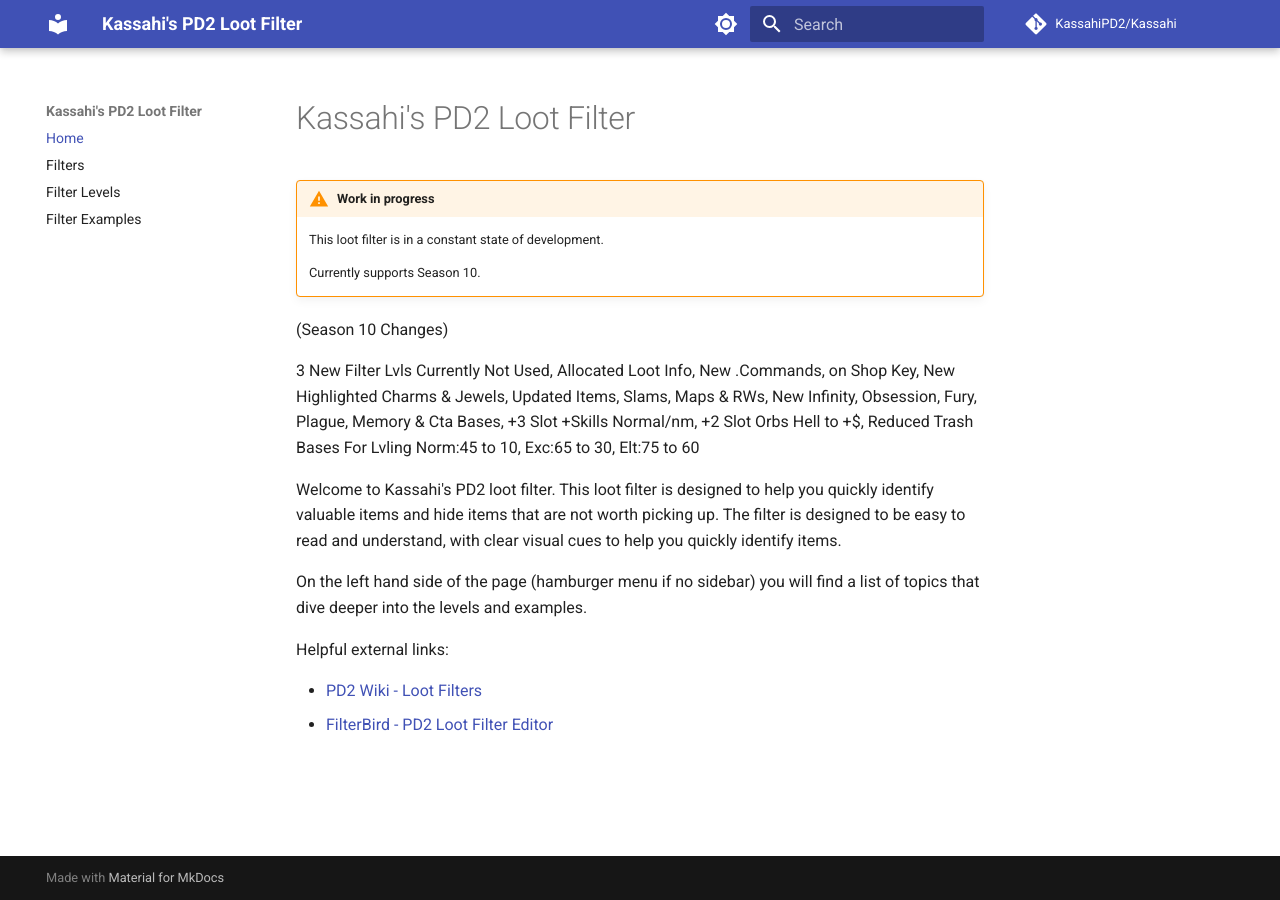
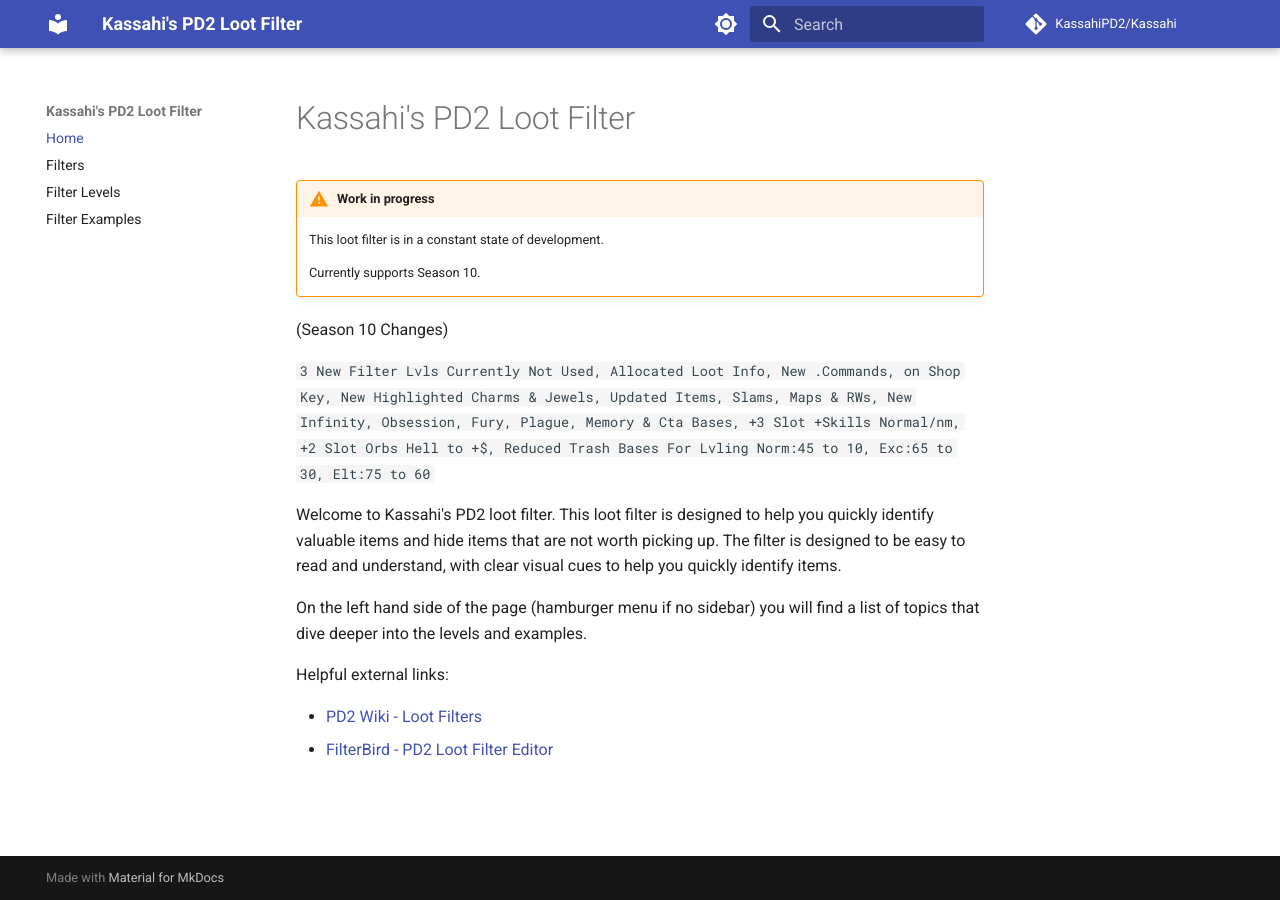
Before and after one commit to KassahiPD2/Kassahi, an MkDocs documentation site: the page built from docs/index.md, in a window 1280 px wide. Built offline with MkDocs 1.6.1 and Material for MkDocs 9.7.7, drawn with Linux system fonts in a browser that asks for light colours; comment, search, counter and statistics services are not loaded.

```diff
--- a/docs/index.md
+++ b/docs/index.md
@@ -8,7 +8,7 @@
 
 (Season 10 Changes)
 
-3 New Filter Lvls Currently Not Used, Allocated Loot Info, New .Commands, on Shop Key, New Highlighted Charms & Jewels, Updated Items, Slams, Maps & RWs, New Infinity, Obsession, Fury, Plague, Memory & Cta Bases, +3 Slot +Skills Normal/nm, +2 Slot Orbs Hell to +$, Reduced Trash Bases For Lvling Norm:45 to 10, Exc:65 to 30, Elt:75 to 60
+``3 New Filter Lvls Currently Not Used, Allocated Loot Info, New .Commands, on Shop Key, New Highlighted Charms & Jewels, Updated Items, Slams, Maps & RWs, New Infinity, Obsession, Fury, Plague, Memory & Cta Bases, +3 Slot +Skills Normal/nm, +2 Slot Orbs Hell to +$, Reduced Trash Bases For Lvling Norm:45 to 10, Exc:65 to 30, Elt:75 to 60``
 
 
 Welcome to Kassahi's PD2 loot filter. This loot filter is designed to help you quickly identify valuable items and hide items that are not worth picking up. The filter is designed to be easy to read and understand, with clear visual cues to help you quickly identify items.
```
